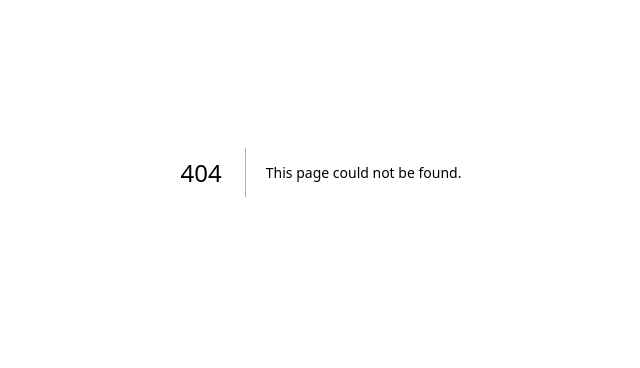
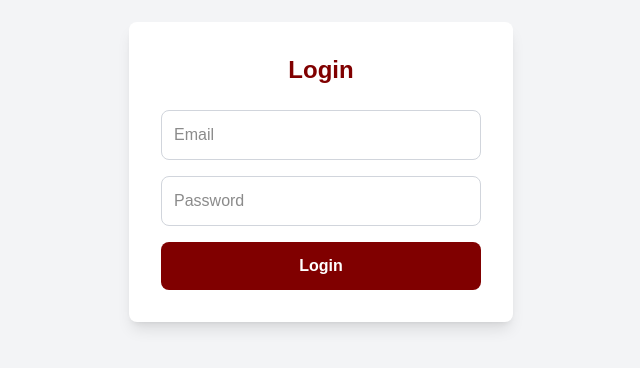
Before and after one commit to DFIC-Quant-Fund/Fund-Monitor-Web, a Next.js app: page /login in a window 1280 px wide. Before the commit this address had no page. Shown: the part 228-596 px from the top of the page, without its empty margins (319-959 px from the left). Built offline with nearby package versions, Linux system fonts and the light colour scheme.

Commit message:
add login page

```diff
--- /dev/null
+++ b/src/app/login/page.tsx
@@ -0,0 +1,53 @@
+"use client"; // Ensure this is a Client Component
+
+import { useState } from "react";
+import { useRouter } from "next/navigation";
+
+export default function Login() {
+    const [email, setEmail] = useState("");
+    const [password, setPassword] = useState("");
+    const router = useRouter();
+
+    const handleLogin = (e: React.FormEvent) => {
+        e.preventDefault();
+        // Dummy authentication logic (Replace with real authentication)
+        if (email === "admin@dfic.com" && password === "admin") {
+            localStorage.setItem("auth", "true");
+            router.push("/");
+        } else {
+            alert("Invalid credentials!");
+        }
+    };
+
+    return (
+        <div className="min-h-screen flex items-center justify-center bg-gray-100">
+            <div className="bg-white p-8 rounded-lg shadow-lg w-96">
+                <h2 className="text-2xl font-bold mb-6 text-center text-[#800000]">Login</h2>
+                <form onSubmit={handleLogin} className="space-y-4">
+                    <input
+                        type="email"
+                        placeholder="Email"
+                        className="w-full p-3 border border-gray-300 rounded-lg"
+                        value={email}
+                        onChange={(e) => setEmail(e.target.value)}
+                        required
+                    />
+                    <input
+                        type="password"
+                        placeholder="Password"
+                        className="w-full p-3 border border-gray-300 rounded-lg"
+                        value={password}
+                        onChange={(e) => setPassword(e.target.value)}
+                        required
+                    />
+                    <button
+                        type="submit"
+                        className="w-full bg-[#800000] text-white p-3 rounded-lg font-semibold hover:bg-[#600000] transition"
+                    >
+                        Login
+                    </button>
+                </form>
+            </div>
+        </div>
+    );
+}
```
